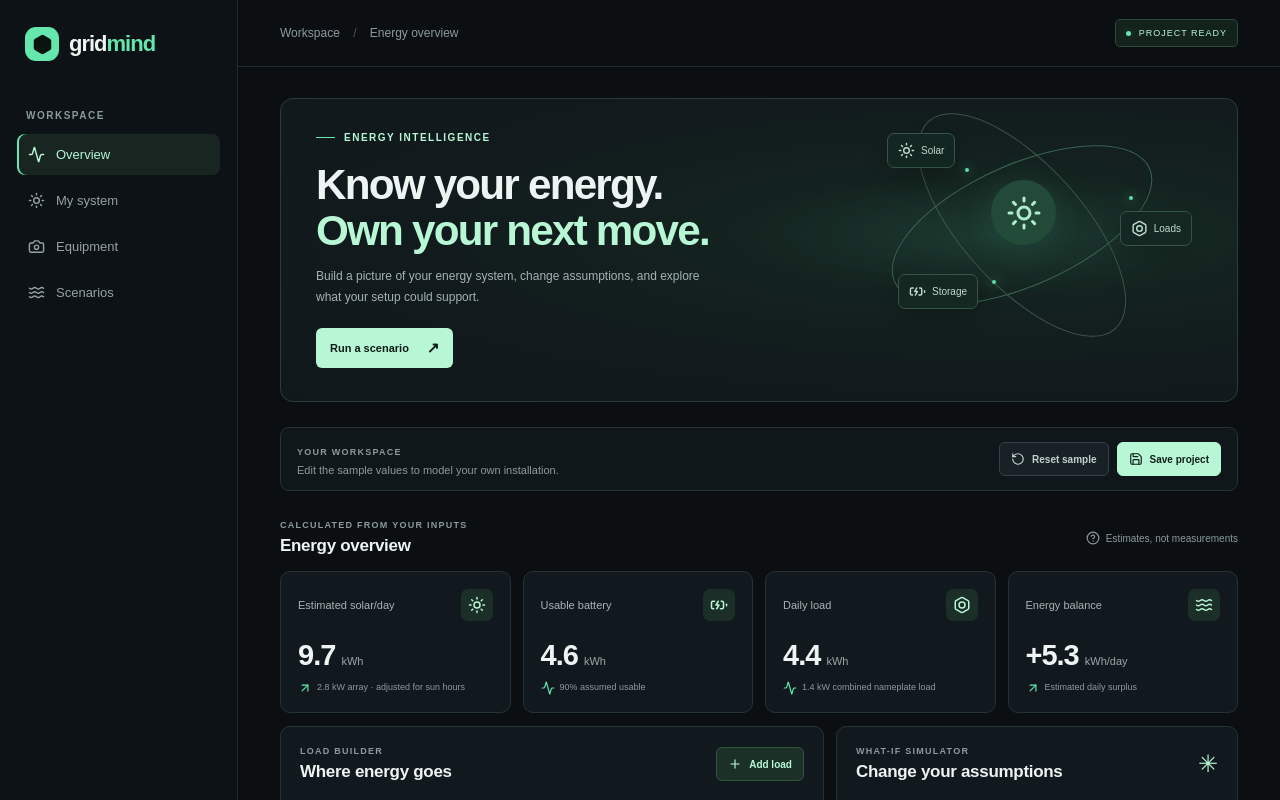
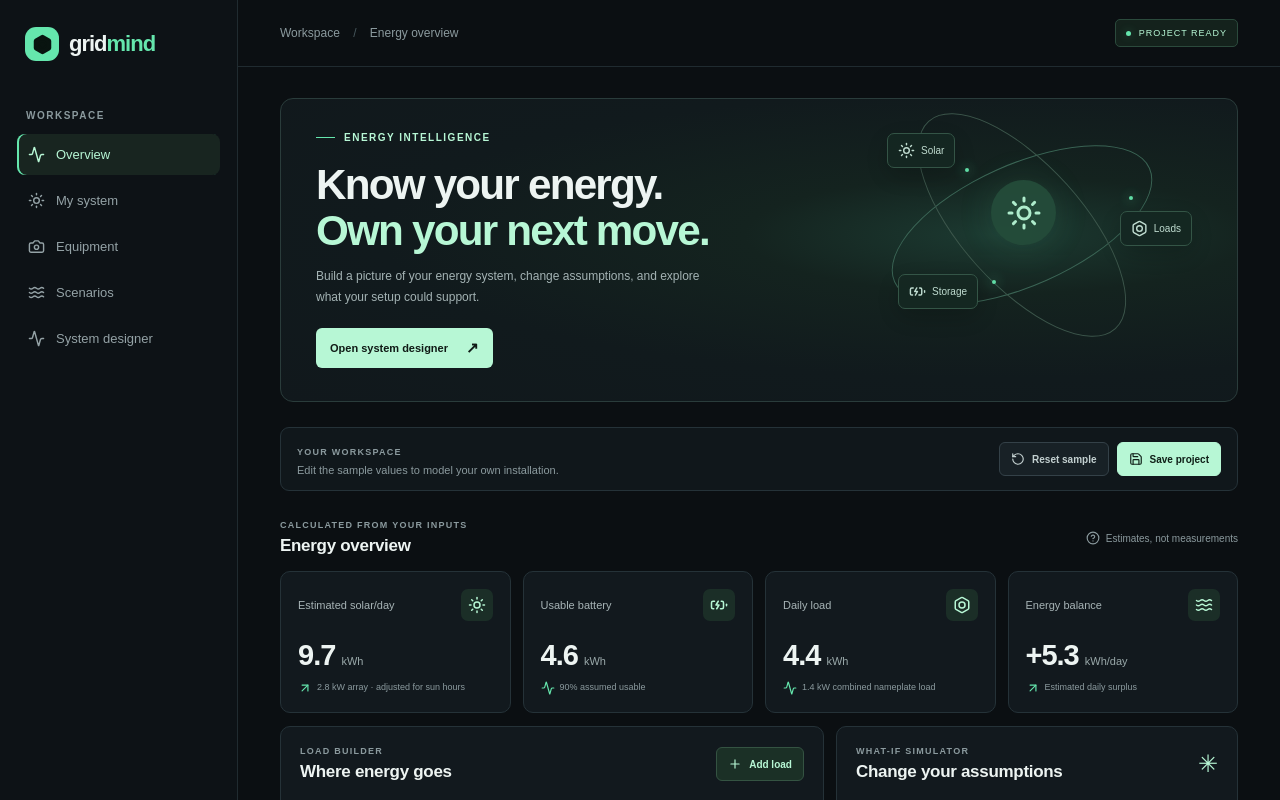
Before and after one commit to codewithwest/project_gridmind-meta-hackathon, a Next.js app: page / in a window 1280 px wide. Shown: the top 800 px of the page. Built offline with nearby package versions, Linux system fonts and the light colour scheme.

Commit message:
feat: link dashboard to system designer

```diff
--- a/src/components/gridmind-app.tsx
+++ b/src/components/gridmind-app.tsx
@@ -96,6 +96,7 @@ export function GridMindApp() {
         <a className="nav-item" href="#system"><Sun size={17}/> My system</a>
         <a className="nav-item" href="#equipment"><Camera size={17}/> Equipment</a>
         <a className="nav-item" href="#scenarios"><Waves size={17}/> Scenarios</a>
+        <a className="nav-item" href="/designer"><Activity size={17}/> System designer</a>
       </nav>
       <div className="sidebar-bottom"><div className="status-dot"/><div><strong>Local demo</strong><small>No account · No live hardware</small></div></div>
     </aside>
@@ -106,7 +107,7 @@ export function GridMindApp() {
           <div className="eyebrow"><span className="eyebrow-line"/> ENERGY INTELLIGENCE</div>
           <h1>Know your energy.<br/><span>Own your next move.</span></h1>
           <p>Build a picture of your energy system, change assumptions, and explore what your setup could support.</p>
-          <a className="primary-link" href="#scenarios">Run a scenario <span>↗</span></a>
+          <a className="primary-link" href="/designer">Open system designer <span>↗</span></a>
         </div><div className="hero-art" aria-hidden="true"><div className="orbit orbit-one"/><div className="orbit orbit-two"/><div className="sun-core"><Sun size={36}/></div><div className="art-node node-solar"><Sun size={17}/> Solar</div><div className="art-node node-battery"><BatteryCharging size={17}/> Storage</div><div className="art-node node-home"><Bolt size={17}/> Loads</div><div className="flow-line flow-a"/><div className="flow-line flow-b"/><div className="flow-line flow-c"/></div></section>
 
         <div className="toolbar"><div><span className="section-kicker">YOUR WORKSPACE</span><p className="toolbar-note">Edit the sample values to model your own installation.</p></div><div className="toolbar-actions"><button className="secondary-button" onClick={resetProject}><RotateCcw size={14}/> Reset sample</button><button className="save-button" onClick={saveProject}><Save size={14}/> {saved ? "Saved locally" : "Save project"}</button></div></div>
```
